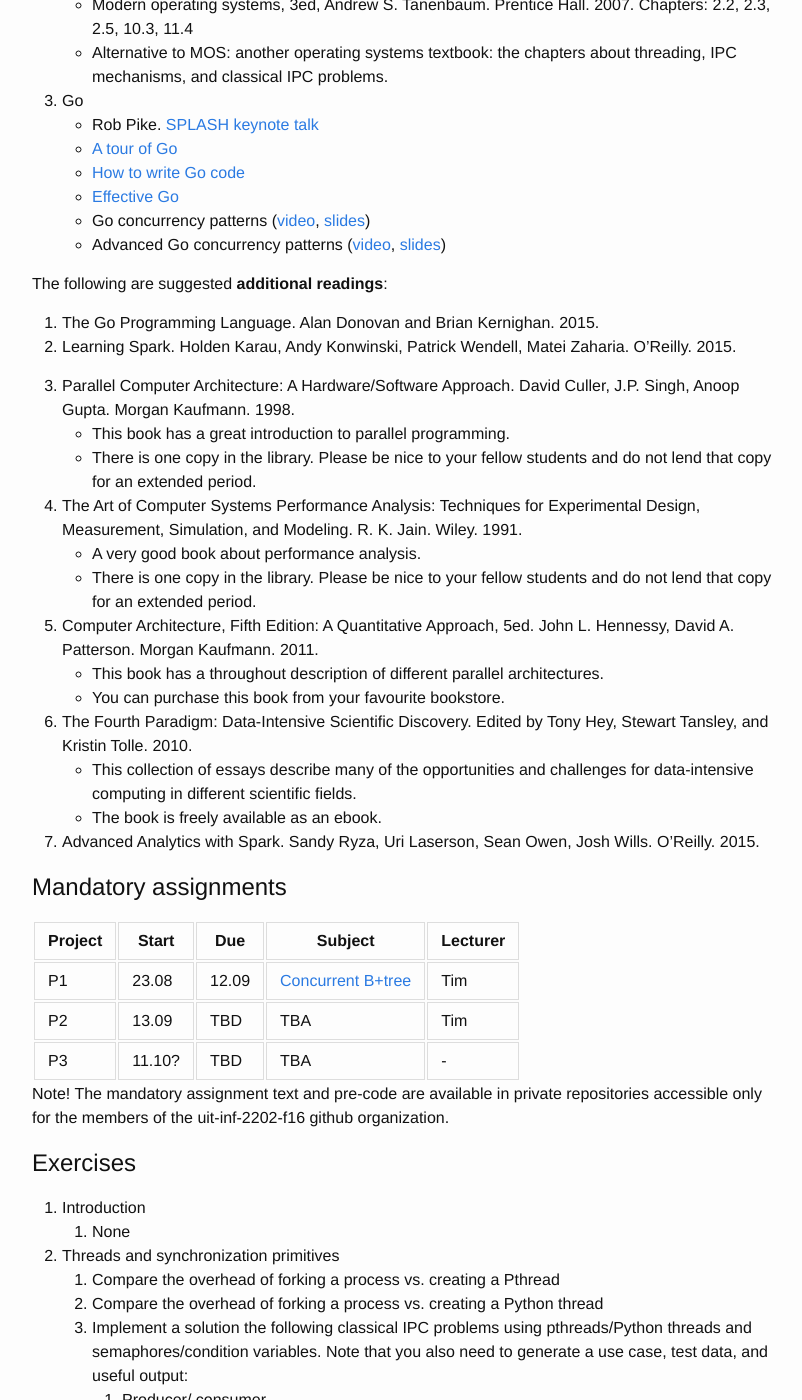
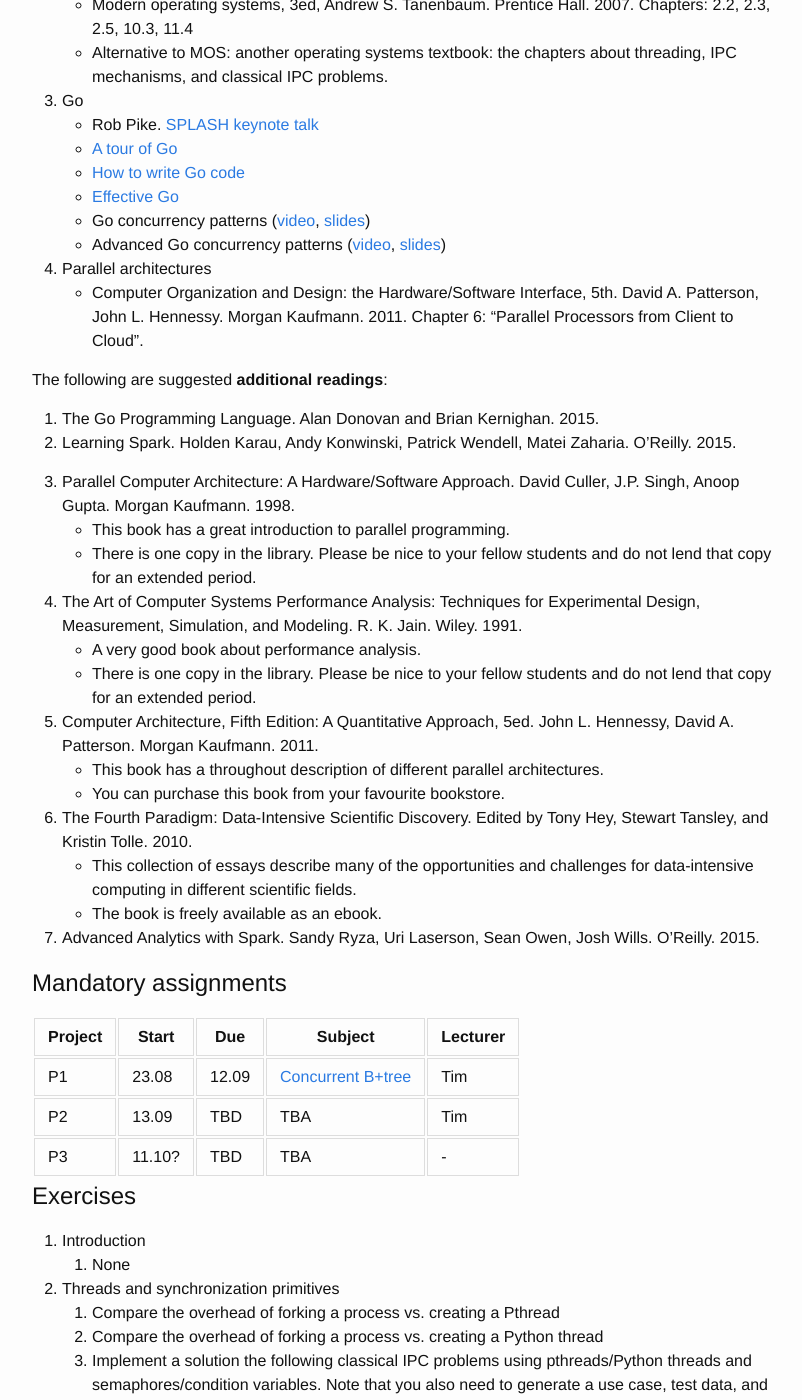
Before and after one commit to uit-inf-2202-f16/uit-inf-2202-f16.github.io, a Jekyll site: the page built from index.md, in a window 1280 px wide and 1400 px high, scrolled down 1681 px. Shown: the whole window, without its empty margins (238-1040 px from the left). Built offline with Jekyll 4.4.1, drawn with Linux system fonts in a browser that asks for light colours; some of the changed text lies outside the part shown.

Commit message:
Parallel architecture readings

```diff
--- a/index.md
+++ b/index.md
@@ -63,6 +63,8 @@ In addition, unless otherwise noted, the following are also **mandatory** readin
 - [Effective Go](http://golang.org/doc/effective_go.html)
 - Go concurrency patterns ([video](http://www.youtube.com/watch?v=f6kdp27TYZs), [slides](http://talks.golang.org/2012/concurrency.slide#1))
 - Advanced Go concurrency patterns ([video](https://www.youtube.com/watch?v=QDDwwePbDtw), [slides](http://talks.golang.org/2013/advconc.slide#1))
+4. Parallel architectures
+- Computer Organization and Design: the Hardware/Software Interface, 5th. David A. Patterson, John L. Hennessy. Morgan Kaufmann. 2011. Chapter 6: “Parallel Processors from Client to Cloud”.
 
 The following are suggested **additional readings**:
 
@@ -95,7 +97,6 @@ The following are suggested **additional readings**:
 | P2  	  | 13.09    | TBD      | TBA     | Tim      |
 | P3      | 11.10?   | TBD      | TBA     | -        |
 
-Note! The mandatory assignment text and pre-code are available in private repositories accessible only for the members of the uit-inf-2202-f16 github organization.
 
 ## Exercises
 
@@ -113,3 +114,5 @@ Note! The mandatory assignment text and pre-code are available in private reposi
 3. Go
 	1. [Take a tour of Go](http://tour.golang.org/welcome/1)
 	2. Implement the classical IPC problems in exercise 2.3. in Go.
+4. Parallel architectures
+    1. None
```
Also changed, not shown: other parts of index.md (+1 -1 lines).
